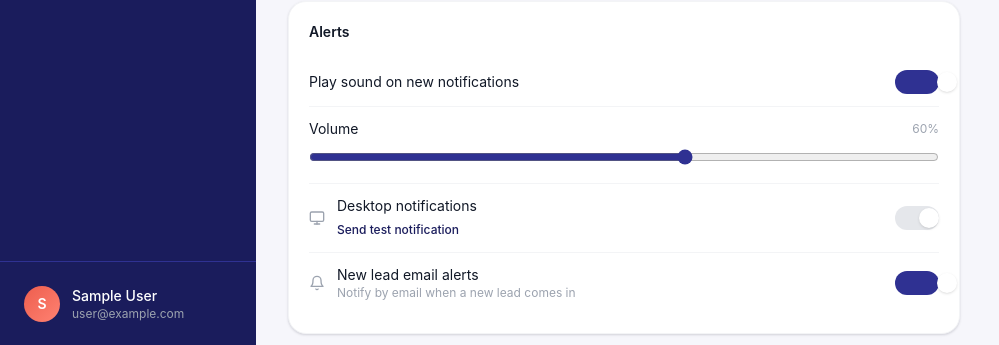
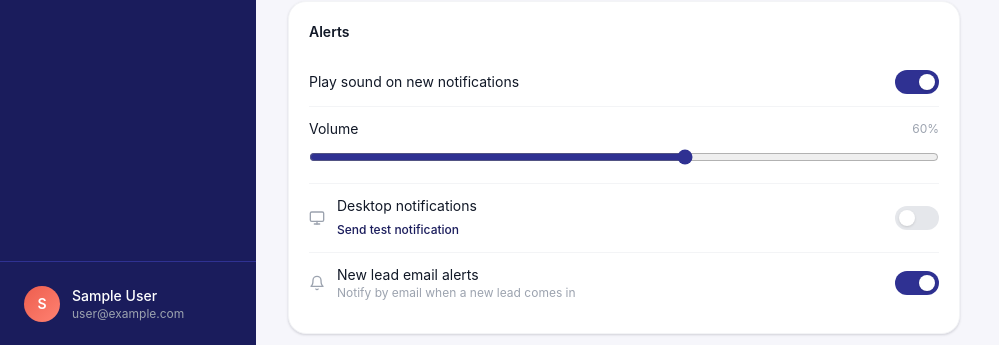
Before and after one commit to mukesh175/enigmachatbot, a Next.js app: page /dashboard/settings in a window 1280 px wide. Shown: the part 832-1177 px from the top of the page, without its empty margins (0-999 px from the left). Built offline with nearby package versions, Linux system fonts and the light colour scheme; no server answers; sample sign-in values are in the browser's storage.

Commit message:
Clean initial commit

```diff
--- a/src/app/(dashboard)/dashboard/settings/page.tsx
+++ b/src/app/(dashboard)/dashboard/settings/page.tsx
@@ -284,11 +284,13 @@ function ToggleSwitch({ checked, onChange }: { checked: boolean; onChange: (v: b
   return (
     <button
       onClick={() => onChange(!checked)}
-      className={`w-11 h-6 rounded-full transition-colors relative ${checked ? "bg-brand-500" : "bg-gray-200"}`}
+      className={`w-11 h-6 rounded-full transition-colors relative shrink-0 overflow-hidden ${
+        checked ? "bg-brand-500" : "bg-gray-200"
+      }`}
     >
       <span
-        className={`absolute top-0.5 w-5 h-5 bg-white rounded-full shadow transition-transform ${
-          checked ? "translate-x-5" : "translate-x-0.5"
+        className={`absolute top-1 left-1 w-4 h-4 bg-white rounded-full shadow transition-transform duration-200 ${
+          checked ? "translate-x-5" : "translate-x-0"
         }`}
       />
     </button>
```
